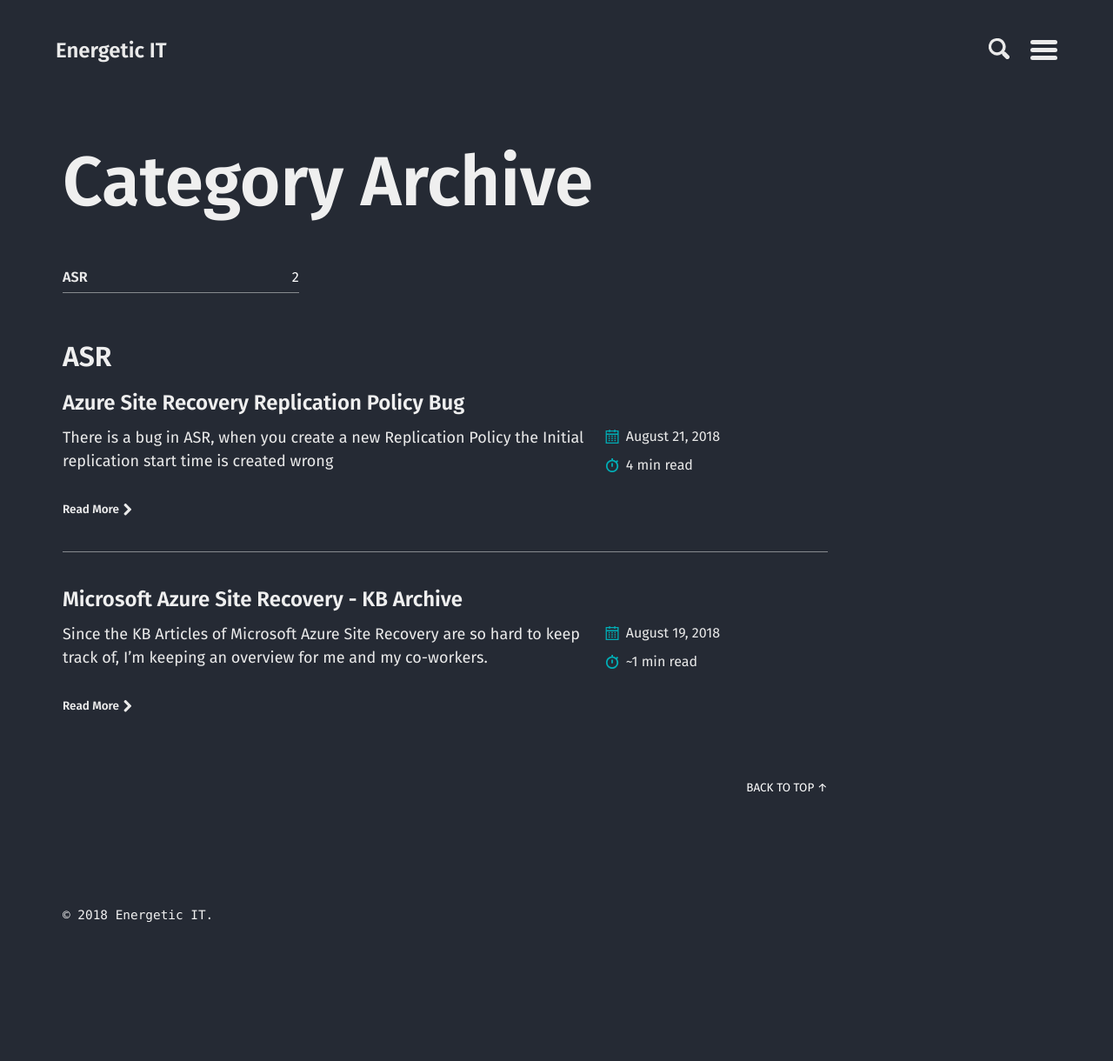
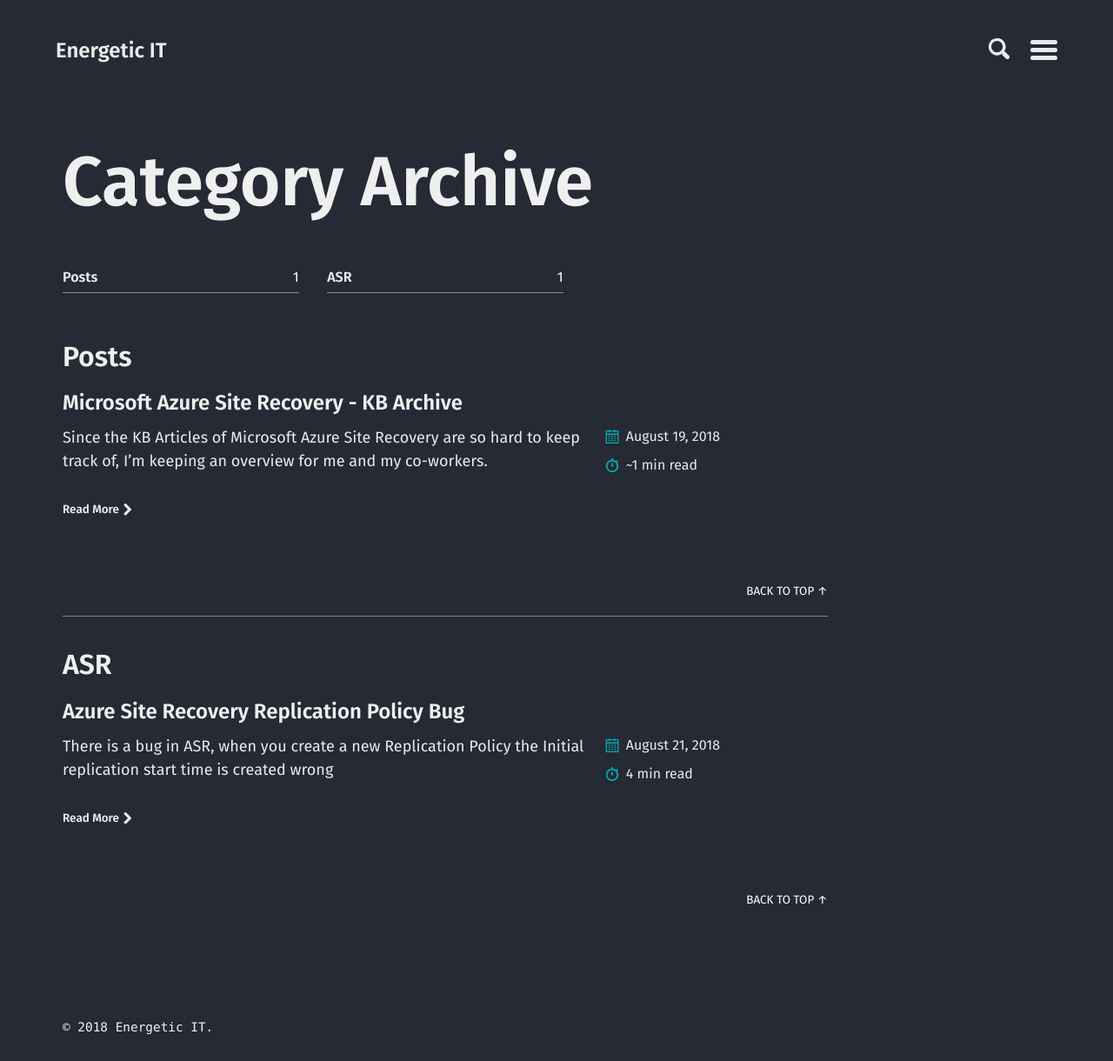
Before and after one commit to energetic-it/energetic-it.github.io, a Jekyll site: the page built from categories.md, in a window 1280 px wide. Shown: the whole page at 87% size. Built offline with Jekyll 4.4.1, drawn with Linux system fonts in a browser that asks for light colours; before the commit the page ends 1091 px from its top, so only the background shows below that.

Commit message:
testing 'posts'

```diff
--- a/_posts/2018-08-19-microsoft-azure-site-recovery-kb-archive.md
+++ b/_posts/2018-08-19-microsoft-azure-site-recovery-kb-archive.md
@@ -2,7 +2,7 @@
 title: "Microsoft Azure Site Recovery - KB Archive"
 excerpt: "Since the KB Articles of Microsoft Azure Site Recovery are so hard to keep track of, I'm keeping an overview for me and my co-workers."
 categories:
-  - ASR
+  - Posts
 tags:
   - ASR
   - SystemCenter
```
